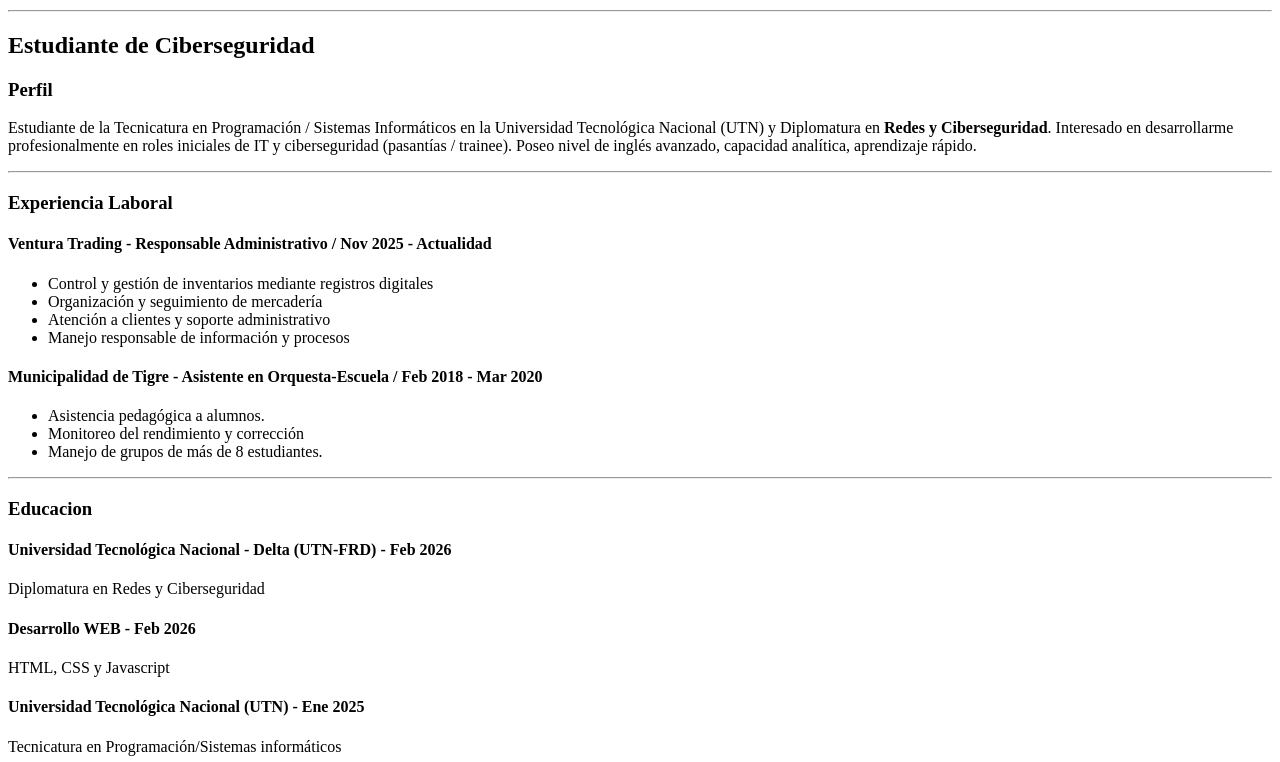
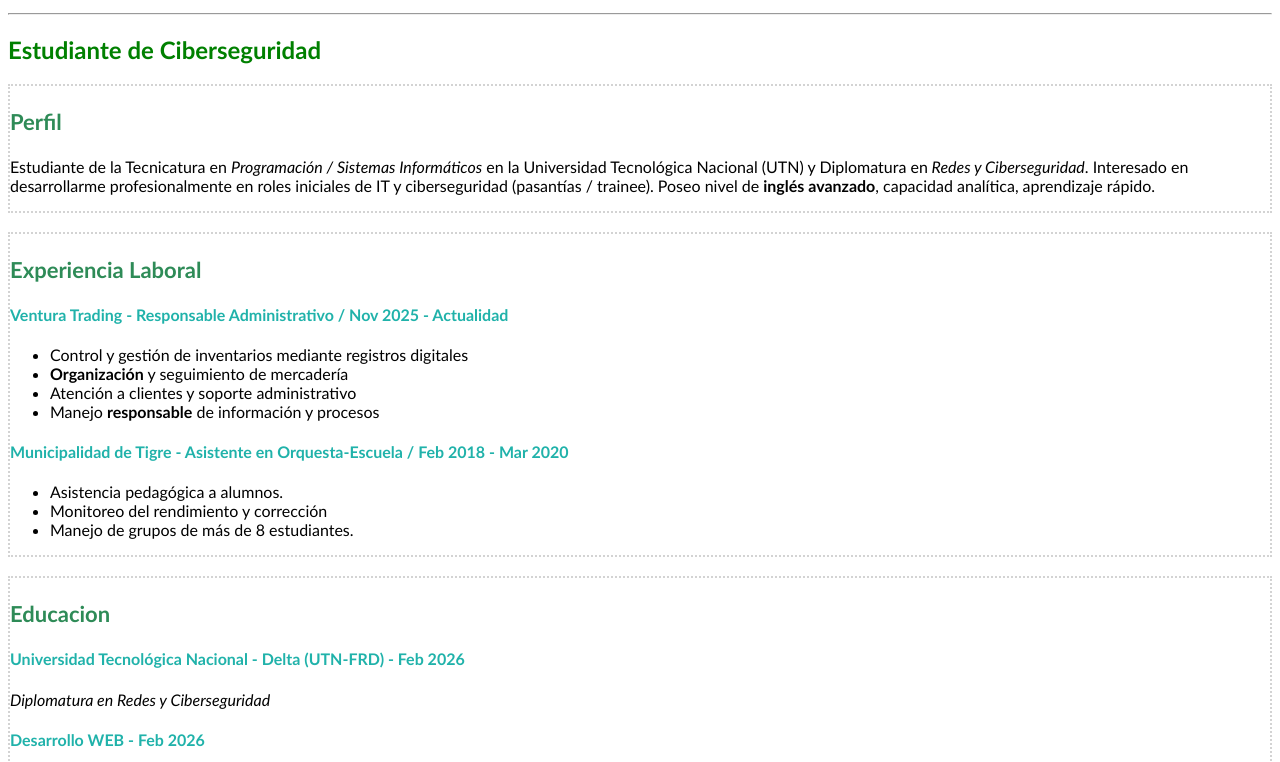
Before and after one commit to TomasZoria/frontend-fundamentos-Tomas-Zoria, a plain HTML site: page curriculum.html in a window 1280 px wide. Shown: the part 104-866 px from the top of the page. Drawn offline with Linux system fonts and the light colour scheme.

Commit message:
Cambio de curriculum.html + agregado de .css

```diff
--- a/curriculum.html
+++ b/curriculum.html
@@ -1,39 +1,43 @@
 <!DOCTYPE html>
 <html lang="en">
+
 
 <head>
     <meta charset="UTF-8">
     <meta name="viewport" content="width=device-width, initial-scale=1.0">
+    <link rel="stylesheet" href="style.css">
     <title>CV Tomas Zoria</title>
 </head>
 
 <body>
 
-    <div>
+
 
         <h1>Tomas Zoria</h1>
         <p>Tigre, Buenos Aires - <a href="https://wa.me/541161190500">+54 11 6119 0500 </a> - <a
                 href="mailto:tomas.zoria@hotmail.com"> tomas.zoria@hotmail.com </a> </p>
 
-    </div>
+
 
     <hr>
 
-    <div>
+
         <h2>Estudiante de Ciberseguridad</h2>
-    </div>
+
+
+
 
     <div>
 
         <h3>Perfil</h3>
-             <p> Estudiante de la Tecnicatura en Programación / Sistemas Informáticos en la Universidad Tecnológica Nacional
-                (UTN) y Diplomatura en<strong> Redes y Ciberseguridad</strong>. Interesado en desarrollarme profesionalmente en roles iniciales
-                de IT y ciberseguridad (pasantías / trainee). Poseo nivel de inglés avanzado, capacidad analítica, aprendizaje
+             <p> Estudiante de la Tecnicatura en <em>Programación / Sistemas Informáticos</em> en la Universidad Tecnológica Nacional
+                (UTN) y Diplomatura en<em> Redes y Ciberseguridad</em>. Interesado en desarrollarme profesionalmente en roles iniciales
+                de IT y ciberseguridad (pasantías / trainee). Poseo nivel de <strong>inglés avanzado</strong>, capacidad analítica, aprendizaje
                 rápido. </p>
 
     </div>
 
-    <hr>
+    <br>
 
     <div>
 
@@ -41,9 +45,9 @@
         <h4>Ventura Trading - Responsable Administrativo / Nov 2025 - Actualidad </h4>
             <ul>
                 <li>Control y gestión de inventarios mediante registros digitales </li>
-                <li> Organización y seguimiento de mercadería </li>
+                <li> <strong>Organización</strong> y seguimiento de mercadería </li>
                 <li> Atención a clientes y soporte administrativo </li>
-                <li> Manejo responsable de información y procesos </li>
+                <li> Manejo <strong>responsable</strong> de información y procesos </li>
             </ul>
 
         <h4>Municipalidad de Tigre - Asistente en Orquesta-Escuela / Feb 2018 - Mar 2020 </h4>
@@ -56,11 +60,11 @@
             </div>
 
 
-    <hr>
+    <br>
 
-    <div>
+    <div id="Educacion">
 
-    <h3>Educacion</h3>
+    <h3 >Educacion</h3>
     <h4>Universidad Tecnológica Nacional - Delta (UTN-FRD) - Feb 2026</h4>
         <p>Diplomatura en Redes y Ciberseguridad</p>
 
@@ -75,9 +79,11 @@
 
     </div>
 
-    <hr>
+    <br>
 
     <div>
+
+        <h3>Links</h3>
         <ul>
             <li><a href="https://www.linkedin.com/in/tomaszoria/"> Linkedin </a></li>
             <li><a href="https://github.com/TomasZoria">Github</a></li>
--- /dev/null
+++ b/style.css
@@ -0,0 +1,27 @@
+body{
+    font-family: 'Gill Sans', 'Gill Sans MT', Calibri, 'Trebuchet MS', sans-serif;
+}
+div{
+    border:2px dotted lightgray;
+}
+hr{
+
+}
+[href]{
+    font-style: italic;
+    color:darkblue
+}
+h2{
+    color:green
+}
+h3{
+    font-size: 22px;
+    color:seagreen
+}
+h4{
+    font-size: 16px;
+    color:lightseagreen
+}
+#Educacion p{
+    font-style: italic;
+}
```
Also changed, not shown: 1 other file.
